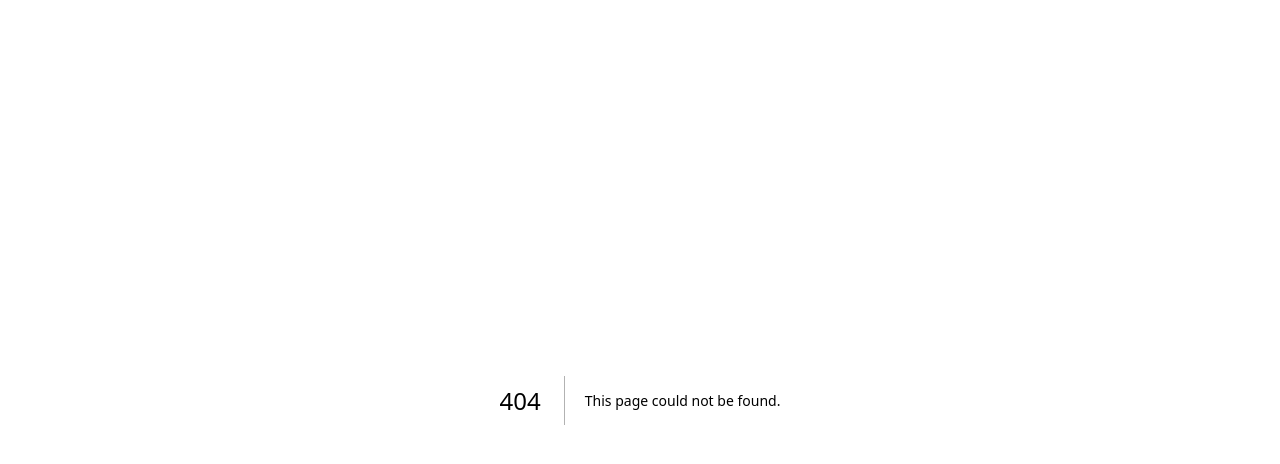
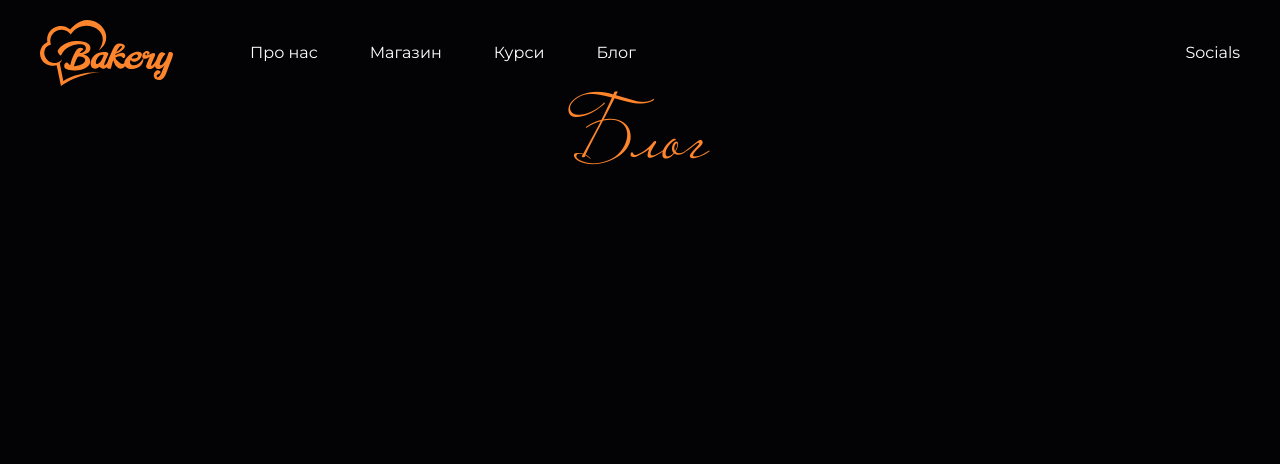
Before and after one commit to Veronika-chenko/patissier-next-app, a Next.js app: page /blog in a window 1280 px wide. Before the commit this address had no page. Shown: the top 464 px of the page. Built offline with nearby package versions, Linux system fonts and the light colour scheme.

Commit message:
Header and Navigation

```diff
--- a/src/app/about/page.tsx
+++ b/src/app/about/page.tsx
@@ -1,11 +1,9 @@
-import StatisticsSection from '@/components/modules/statistics';
-import { PageTitle } from '@/components/common/texts/titles/PageTitle';
+import StatisticsSection from '@/components/modules/Statistics';
 import AboutHeroSection from '@/containers/about-page/hero-section';
 
 const About = () => {
   return (
     <main className="bg-main-bg">
-      <PageTitle title="Про нас" />
       <AboutHeroSection headingLevel="h1" />
       <StatisticsSection />
     </main>
--- /dev/null
+++ b/src/app/blog/page.tsx
@@ -0,0 +1,11 @@
+import { PageTitle } from '@/components/common/texts/titles/PageTitle';
+
+const Blog = () => {
+  return (
+    <main className="bg-main-bg h-screen text-white">
+      <PageTitle title="Блог" />
+    </main>
+  );
+};
+
+export default Blog;
--- /dev/null
+++ b/src/app/courses/page.tsx
@@ -0,0 +1,11 @@
+import { PageTitle } from '@/components/common/texts/titles/PageTitle';
+
+const Courses = () => {
+  return (
+    <main className="bg-main-bg h-screen text-white">
+      <PageTitle title="Курси" />
+    </main>
+  );
+};
+
+export default Courses;
--- a/src/app/layout.tsx
+++ b/src/app/layout.tsx
@@ -1,6 +1,7 @@
 import type { Metadata } from 'next';
 import { Montserrat } from 'next/font/google';
 import './globals.css';
+import Header from '@/components/modules/Header';
 
 const montserrat = Montserrat({ subsets: ['latin'] });
 
@@ -16,7 +17,10 @@ export default function RootLayout({
 }>) {
   return (
     <html lang="en">
-      <body className={montserrat.className}>{children}</body>
+      <body className={`${montserrat.className} bg-main-bg`}>
+        <Header />
+        {children}
+      </body>
     </html>
   );
 }
--- a/src/app/page.tsx
+++ b/src/app/page.tsx
@@ -1,6 +1,4 @@
-// import Image from 'next/image';
-
-import StatisticsSection from '@/components/modules/statistics';
+import StatisticsSection from '@/components/modules/Statistics';
 import { default as AboutSection } from '@/containers/about-page/hero-section';
 import HeroSection from '@/containers/home-page/hero-section';
 
--- /dev/null
+++ b/src/app/store/page.tsx
@@ -0,0 +1,11 @@
+import { PageTitle } from '@/components/common/texts/titles/PageTitle';
+
+const Store = () => {
+  return (
+    <main className="bg-main-bg h-screen text-white">
+      <PageTitle title="Магазин" />
+    </main>
+  );
+};
+
+export default Store;
--- a/src/components/common/texts/titles/PageTitle/index.tsx
+++ b/src/components/common/texts/titles/PageTitle/index.tsx
@@ -1,3 +1,11 @@
+import { marianna } from '@/libs/fonts';
+
 export const PageTitle = ({ title }: { title: string }) => {
-  return <h1>{title}</h1>;
+  return (
+    <h1
+      className={`${marianna.className} text-accent-text text-[72px] text-center mb-[40px] lg:text-[84px] lg:mb-[32px]`}
+    >
+      {title}
+    </h1>
+  );
 };
--- /dev/null
+++ b/src/components/modules/Header/Navigation/index.tsx
@@ -0,0 +1,28 @@
+import Link from 'next/link';
+
+const navList = [
+  { name: 'Про нас', path: '/about' },
+  { name: 'Магазин', path: '/store' },
+  { name: 'Курси', path: '/courses' },
+  { name: 'Блог', path: '/blog' },
+];
+
+const Navigation = () => {
+  return (
+    <nav>
+      <ul className="flex items-center gap-[4px]">
+        {navList.map(({ name, path }) => (
+          <li key={name} className="text-[16px] rounded-sm">
+            <Link
+              href={path}
+              className="px-[24px] py-[6px] rounded-sm hover:text-accent-text hover:bg-[#0F0908] hover:border-accent hover:border-b-[1px]"
+            >
+              {name}
+            </Link>
+          </li>
+        ))}
+      </ul>
+    </nav>
+  );
+};
+export default Navigation;
--- /dev/null
+++ b/src/components/modules/Header/index.tsx
@@ -0,0 +1,24 @@
+import Container from '@/components/common/container';
+import Logo from '/public/images/header/logo.svg';
+import Link from 'next/link';
+import Navigation from './Navigation';
+
+const Header = () => {
+  return (
+    <header className="w-full pt-[20px] text-white bg-main-bg">
+      <Container>
+        <div className="flex justify-between items-center w-full">
+          <div className="flex items-center gap-[53px]">
+            <Link href="/">
+              <Logo />
+            </Link>
+            <Navigation />
+          </div>
+          <div>Socials</div>
+        </div>
+      </Container>
+    </header>
+  );
+};
+
+export default Header;
--- a/src/containers/about-page/hero-section/index.tsx
+++ b/src/containers/about-page/hero-section/index.tsx
@@ -9,7 +9,7 @@ const AboutHeroSection = ({ headingLevel }: { headingLevel: 'h1' | 'h2' }) => {
   const Heading = headingLevel;
   const isMainSection = headingLevel === 'h1';
   return (
-    <section className="w-full text-white pb-[60px] lg:pb-[100px] lg:pt-[60px]">
+    <section className="w-full text-white pb-[60px] lg:pb-[100px] pt-[60px] lg:pt-[100px]">
       <Container>
         <div>
           <Heading
@@ -21,7 +21,7 @@ const AboutHeroSection = ({ headingLevel }: { headingLevel: 'h1' | 'h2' }) => {
             <Image
               src={aboutImage}
               alt="About us"
-              className="lg:w-[552px] lg:h-[424px] rounded-[12px] object-cover shrink-0"
+              className="lg:w-[552px] lg:h-[424px] rounded-md object-cover shrink-0"
               width="0"
               height="0"
               sizes="100vw"
--- a/tailwind.config.ts
+++ b/tailwind.config.ts
@@ -20,6 +20,10 @@ module.exports = {
         'hero-desktop': "url('/images/hero/hero.jpg')",
         'read-more-link': "url('/images/arrows/arrowForward.svg')",
       },
+      borderRadius: {
+        sm: '8px',
+        md: '12px',
+      },
     },
     colors: {
       transparent: 'transparent',
@@ -28,6 +32,7 @@ module.exports = {
       grey: '#b5b5b5',
       'accent-text': '#ff852d',
       'accent-dark': '#ff6b00',
+      accent: '#ff852d',
       'main-bg': '#030305',
       gradient: 'rgba(3, 3, 5, 0.89)',
       black: '000000',
```
Also changed, not shown: public/images/header/logo.svg (added), src/components/modules/statistics/index.tsx (line endings or trailing spaces).
